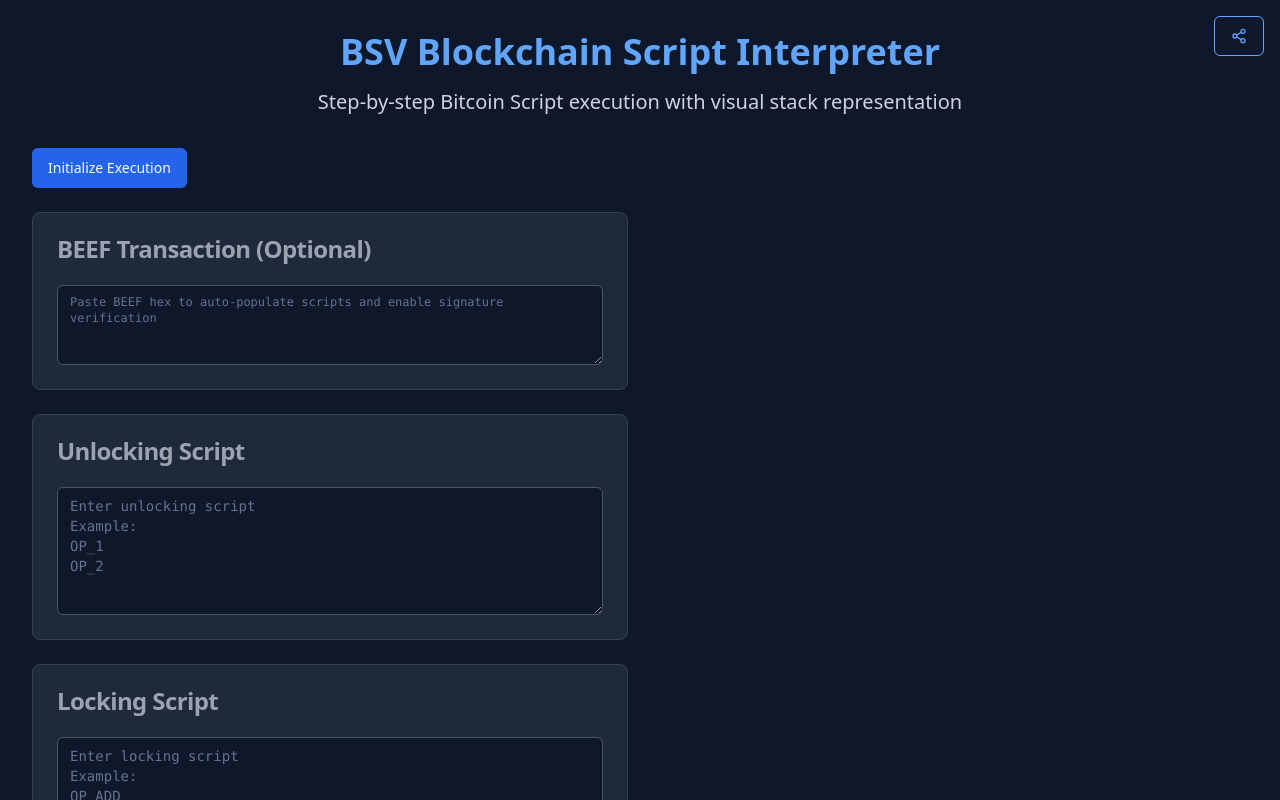
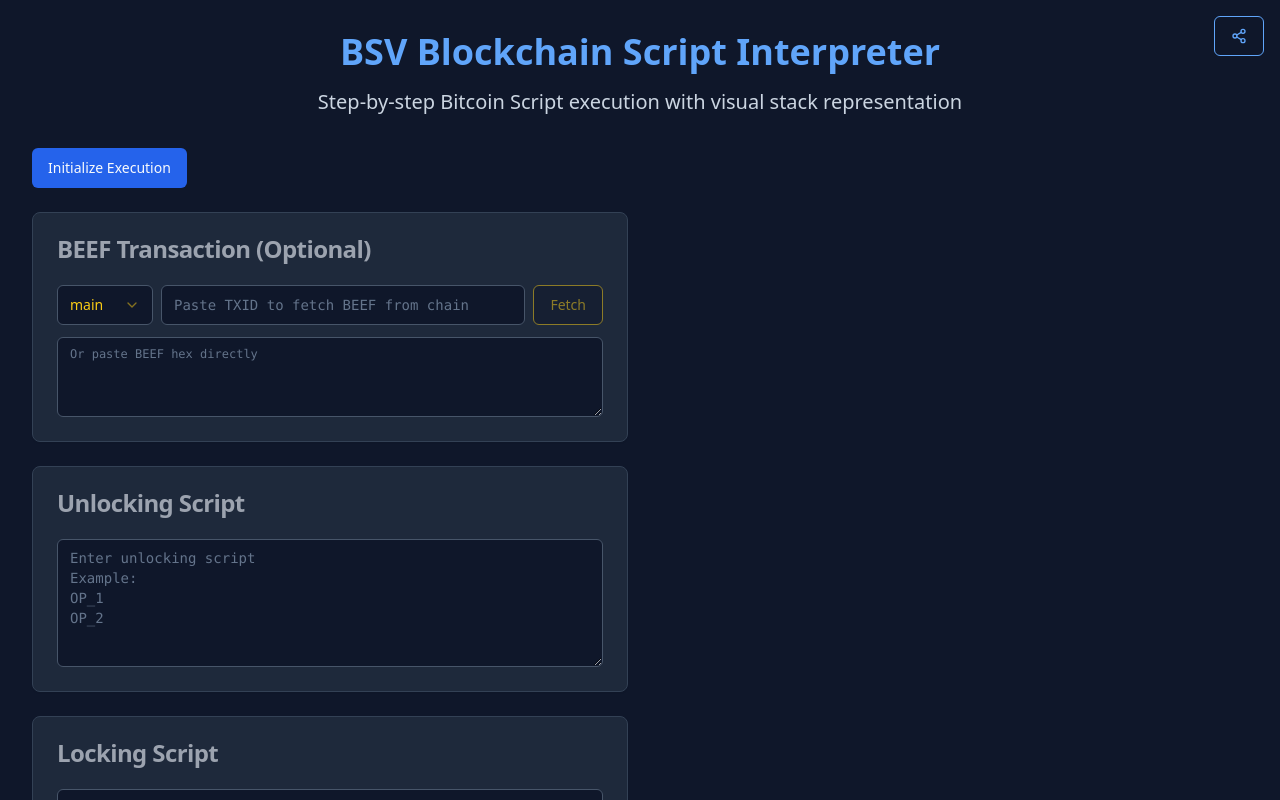
Before and after one commit to bsv-blockchain/script-wizard, a React (Vite) app: page / in a window 1280 px wide. Shown: the top 800 px of the page. Built offline with nearby package versions, Linux system fonts and the light colour scheme; what @bsv/sdk would draw is missing.

Commit message:
allow using txid only
Signed-off-by: Deggen <d.kellenschwiler@bsvassociation.org>

```diff
--- a/src/components/ScriptInterpreter.tsx
+++ b/src/components/ScriptInterpreter.tsx
@@ -12,8 +12,9 @@ import { parseScript, executeStep, executeRun, executeToNextBreakpoint, toggleBr
 import { Transaction, UnlockingScript, LockingScript } from "@bsv/sdk";
 import { parseScriptParamsFromUrl, generateShareableUrl, updateUrlWithScripts } from "@/utils/urlUtils";
 import { useToast } from "@/hooks/use-toast";
-import { Share2, Play, Pause, SkipForward, RotateCcw } from "lucide-react";
+import { Share2, Play, Pause, SkipForward, RotateCcw, Loader2 } from "lucide-react";
 import { enrich } from "@/lib/utils";
+import { woc } from "@/lib/woc";
 
 interface ScriptInterpreterProps {
   onExecutionStateChange?: (isExecuting: boolean) => void;
@@ -30,6 +31,9 @@ const ScriptInterpreter = ({ onExecutionStateChange }: ScriptInterpreterProps =
   const [beefTx, setBeefTx] = useState<Transaction | null>(null);
   const [beefInputIndex, setBeefInputIndex] = useState(0);
   const [beefError, setBeefError] = useState("");
+  const [lookupTxid, setLookupTxid] = useState("");
+  const [lookupLoading, setLookupLoading] = useState(false);
+  const [network, setNetwork] = useState("main");
 
   const { toast } = useToast();
 
@@ -89,6 +93,33 @@ const ScriptInterpreter = ({ onExecutionStateChange }: ScriptInterpreterProps =
       await populateFromBeef(beefTx, idx);
     }
   }, [beefTx, populateFromBeef]);
+
+  // Handle network change
+  const handleNetworkChange = useCallback((value: string) => {
+    setNetwork(value);
+    woc.setNetwork(value);
+  }, []);
+
+  // Fetch BEEF from chain by TXID
+  const handleTxidLookup = useCallback(async () => {
+    const trimmed = lookupTxid.trim();
+    if (!trimmed) return;
+    setLookupLoading(true);
+    setBeefError("");
+    try {
+      const hex = await woc.getBeef(trimmed);
+      setBeefHex(hex);
+      const tx = Transaction.fromHexBEEF(hex);
+      setBeefTx(tx);
+      setBeefInputIndex(0);
+      await populateFromBeef(tx, 0);
+    } catch (e) {
+      setBeefTx(null);
+      setBeefError(e instanceof Error ? e.message : "Failed to fetch BEEF for TXID");
+    } finally {
+      setLookupLoading(false);
+    }
+  }, [lookupTxid, populateFromBeef]);
 
   // When BEEF is loaded and user edits a script textarea, update the in-memory tx object
   const handleUnlockingScriptChange = useCallback((value: string) => {
@@ -433,10 +464,36 @@ const ScriptInterpreter = ({ onExecutionStateChange }: ScriptInterpreterProps =
                 <CardTitle className="text-gray-400">BEEF Transaction (Optional)</CardTitle>
               </CardHeader>
               <CardContent className="space-y-3">
+                <div className="flex items-center gap-2">
+                  <Select value={network} onValueChange={handleNetworkChange}>
+                    <SelectTrigger className="w-24 bg-slate-900 border-slate-600 text-yellow-400">
+                      <SelectValue />
+                    </SelectTrigger>
+                    <SelectContent>
+                      <SelectItem value="main">main</SelectItem>
+                      <SelectItem value="test">test</SelectItem>
+                    </SelectContent>
+                  </Select>
+                  <Input
+                    value={lookupTxid}
+                    onChange={(e) => setLookupTxid(e.target.value)}
+                    placeholder="Paste TXID to fetch BEEF from chain"
+                    className="font-mono bg-slate-900 border-slate-600 text-yellow-400 text-xs flex-1"
+                    disabled={isExecuting || lookupLoading}
+                  />
+                  <Button
+                    onClick={handleTxidLookup}
+                    disabled={isExecuting || lookupLoading || !lookupTxid.trim()}
+                    variant="outline"
+                    className="bg-slate-900 border-yellow-400 text-yellow-400 hover:bg-yellow-400 hover:text-slate-900"
+                  >
+                    {lookupLoading ? <Loader2 size={16} className="animate-spin" /> : "Fetch"}
+                  </Button>
+                </div>
                 <Textarea
                   value={beefHex}
                   onChange={async (e) => await handleBeefHexChange(e.target.value)}
-                  placeholder="Paste BEEF hex to auto-populate scripts and enable signature verification"
+                  placeholder="Or paste BEEF hex directly"
                   className="font-mono bg-slate-900 border-slate-600 text-yellow-400 min-h-20 text-xs"
                   disabled={isExecuting}
                 />
```
